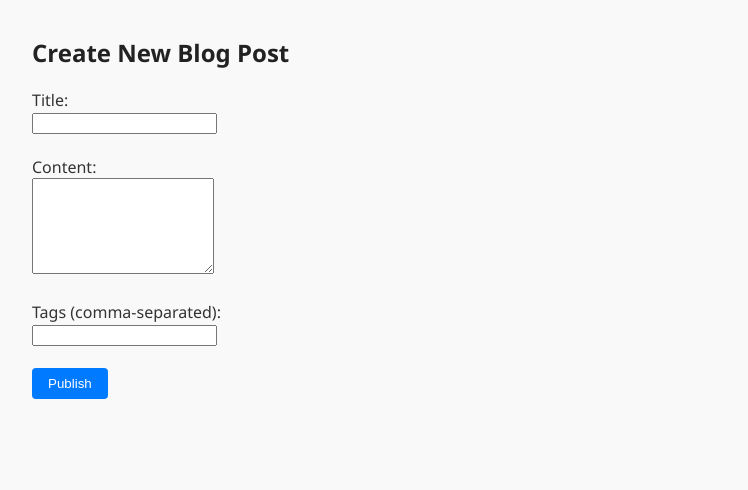
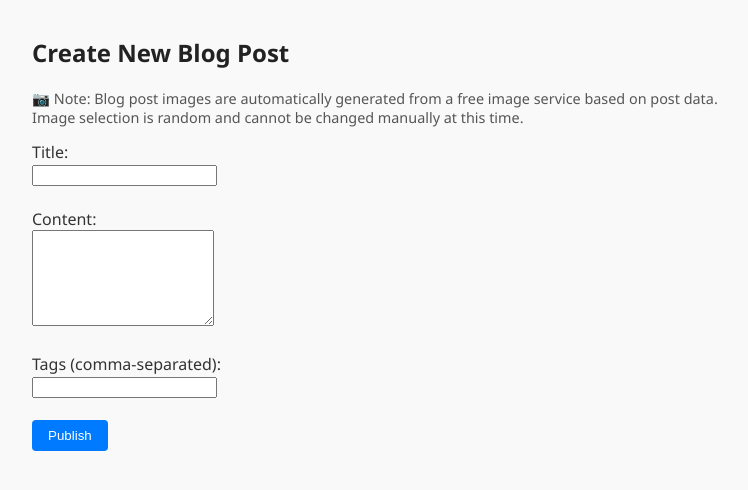
Before and after one commit to bjornum/main_assignment_blog, a Flask app: page /create in a window 1280 px wide. Shown: the part 198-688 px from the top of the page, without its empty margins (208-956 px from the left). Run offline with Flask 3, Linux system fonts and the light colour scheme; the visitor is signed in with stand-in values (Sample User, id 1).

Commit message:
Image Disclaimer added
Informed user that the images are randomly generated and not able to do anything with yet

```diff
--- a/app/static/style.css
+++ b/app/static/style.css
@@ -234,3 +234,9 @@ input[type="submit"]:hover {
 .post-buttons form button:hover {
   background-color: #c0392b;
 }
+
+.form-note {
+  font-size: 0.9rem;
+  color: #555;
+  margin-top: 0.5rem;
+}
--- a/app/templates/create_post.html
+++ b/app/templates/create_post.html
@@ -2,6 +2,11 @@
 content %} {% if session.role == 'admin' %}
 <h2>Create New Blog Post</h2>
 <form method="post">
+  <p class="form-note">
+    📷 Note: Blog post images are automatically generated from a free image
+    service based on post data. <br />
+    Image selection is random and cannot be changed manually at this time.
+  </p>
   <label for="title">Title:</label><br />
   <input type="text" name="title" id="title" /><br /><br />
 
--- a/app/templates/edit_post.html
+++ b/app/templates/edit_post.html
@@ -4,6 +4,12 @@ content %} {% if session.role == 'admin' %}
 <a href="{{ url_for('main.home') }}">← Back to all posts</a>
 <hr />
 <form method="post">
+  <p class="form-note">
+    📷 Note: Blog post images are automatically generated from a free image
+    service based on post data. <br />
+    Image selection is random and cannot be changed manually at this time.
+  </p>
+
   <label for="title">Title:</label><br />
   <input
     type="text"
```
